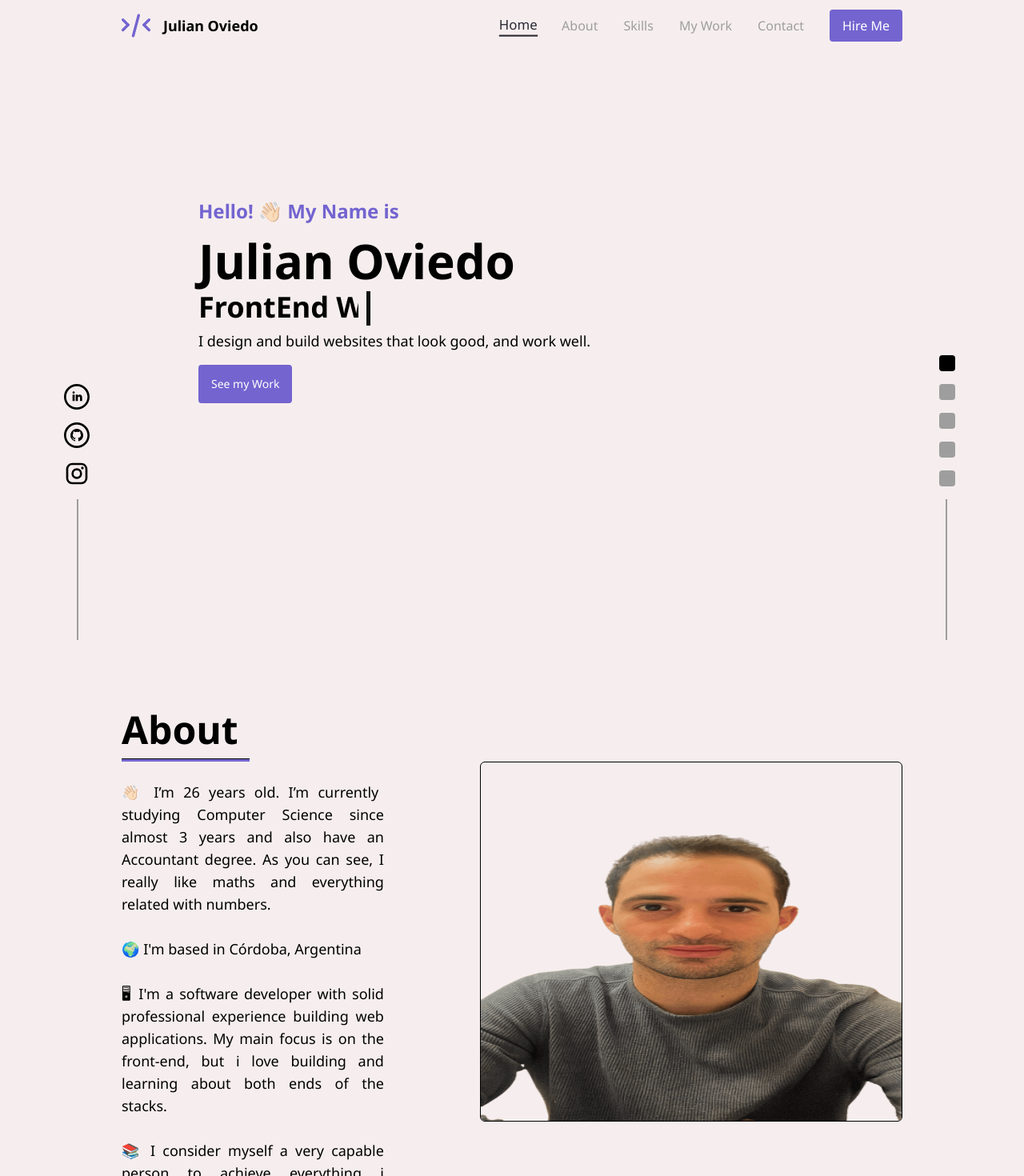
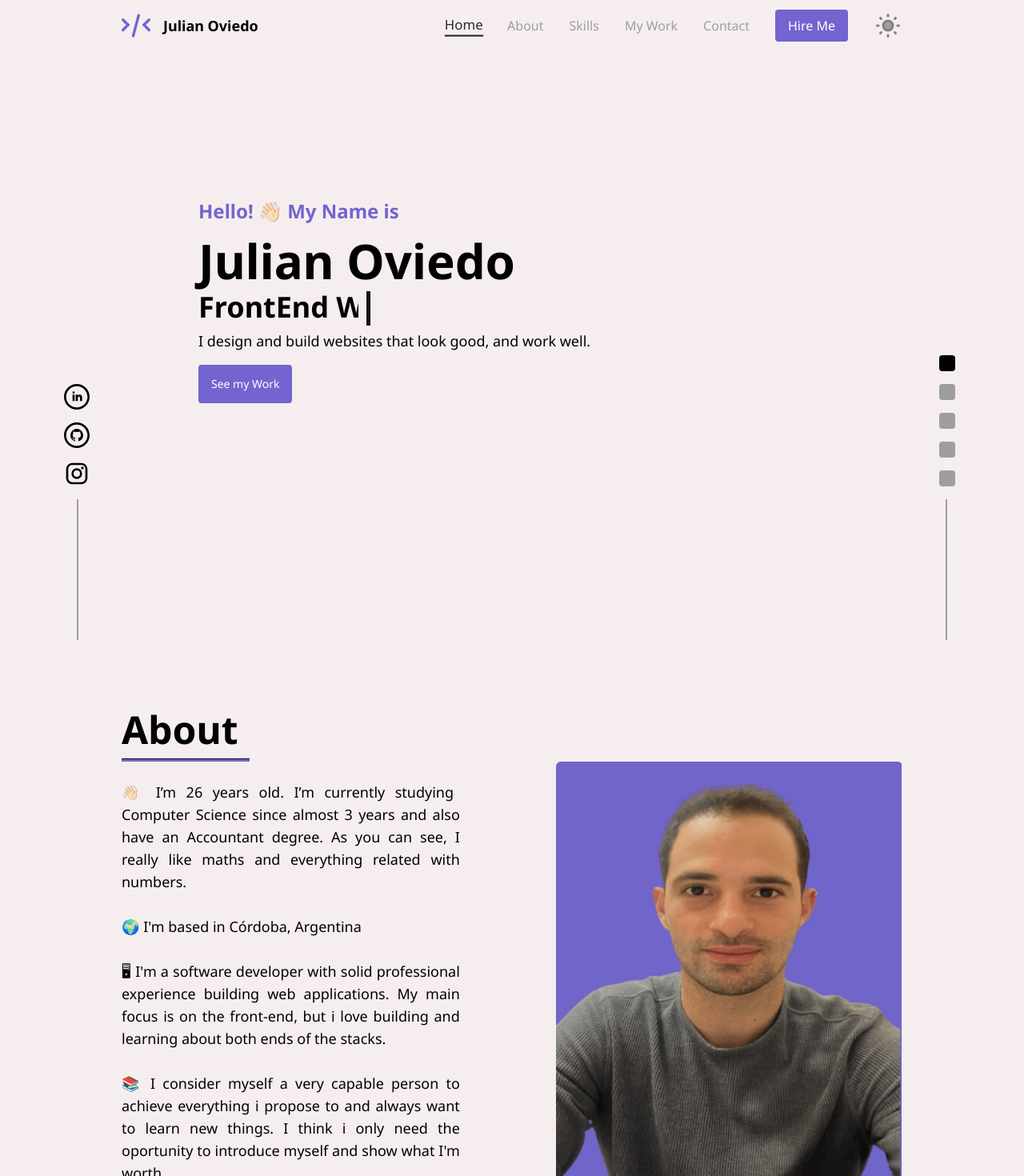
Before and after one commit to JulianOviedo/Portfolio2.0, a React (Vite) app: page / in a window 1280 px wide. Shown: the top 1470 px of the page at 80% size. Built offline with nearby package versions, Linux system fonts and the light colour scheme.

Commit message:
ref profile ph background

```diff
--- a/src/App.tsx
+++ b/src/App.tsx
@@ -1,5 +1,4 @@
 import { useEffect, useState } from "react"
-// import { useObserver } from "./hooks/useObserver"
 import { SectionTitle } from "./components/SectionTitle";
 import { Logos } from "./components/Logos";
 import { BurgerMenuIcon, LighThemeIcon, Logo } from "./assets/Icons/Icons";
@@ -61,7 +60,7 @@ function App() {
           <h1 className="font-bold text-lg">Julian Oviedo</h1>
         </div>
 
-        <nav className="flex">
+        <nav className="flex gap-4 lg:gap-8 items-center">
           <ul className="flex-row hidden gap-8 items-center text-disabled sm:flex">
             {NAV_LIs.map(navItem => {
               return (
@@ -70,14 +69,14 @@ function App() {
                 </li>
               )
             })}
-            <button className="bg-primary px-4 p-2 text-white rounded hover:shadow-xl hover:underline">Hire Me</button>
+            <a href="mailto:julianovie234@gmail.com" className="bg-primary px-4 p-2 text-white rounded hover:shadow-xl hover:underline">Hire Me</a>
           </ul>
           <div className="flex flex-row gap-3 items-center ml-4 lg:hidden">
             <button onClick={handleBurgerMenu}>
               <BurgerMenuIcon isOpen={isBurgerMenuOpen} />
             </button>
+          </div>
             <LighThemeIcon />
-          </div>
         </nav>
       </header>
 
@@ -131,8 +130,8 @@ function App() {
         <section id="About" className="mb-40 lg:h-screen" >
           <SectionTitle>About</SectionTitle>
           <div className="lg:flex lg:flex-row-reverse lg:gap-10 lg:justify-end">
-          <img className="w-full lg:w-[550px] h-[350px] lg:h-[450px] lg:ml-20 border rounded-md" src="/profile.png" alt="profile img" />
-          <p className="my-6 text-md text-justify font-extralight lg:w-[35%] lg:text-lg">
+          <img className="w-full lg:w-[450px] h-[350px] lg:h-[550px] lg:ml-20  rounded-md " src="/profile.jpeg" alt="profile img" />
+          <p className="my-6 text-md text-justify font-extralight lg:w-[45%] lg:text-lg">
             👋🏻 I’m 26 years old. I’m currently studying Computer Science since almost 3 years and also have an Accountant degree. As you can see, I really like maths and everything related with numbers. <br /><br />
 
             🌍  I'm based in Córdoba, Argentina <br /><br />
```
Also changed, not shown: public/profile.jpeg (added), public/profile.png (deleted).
